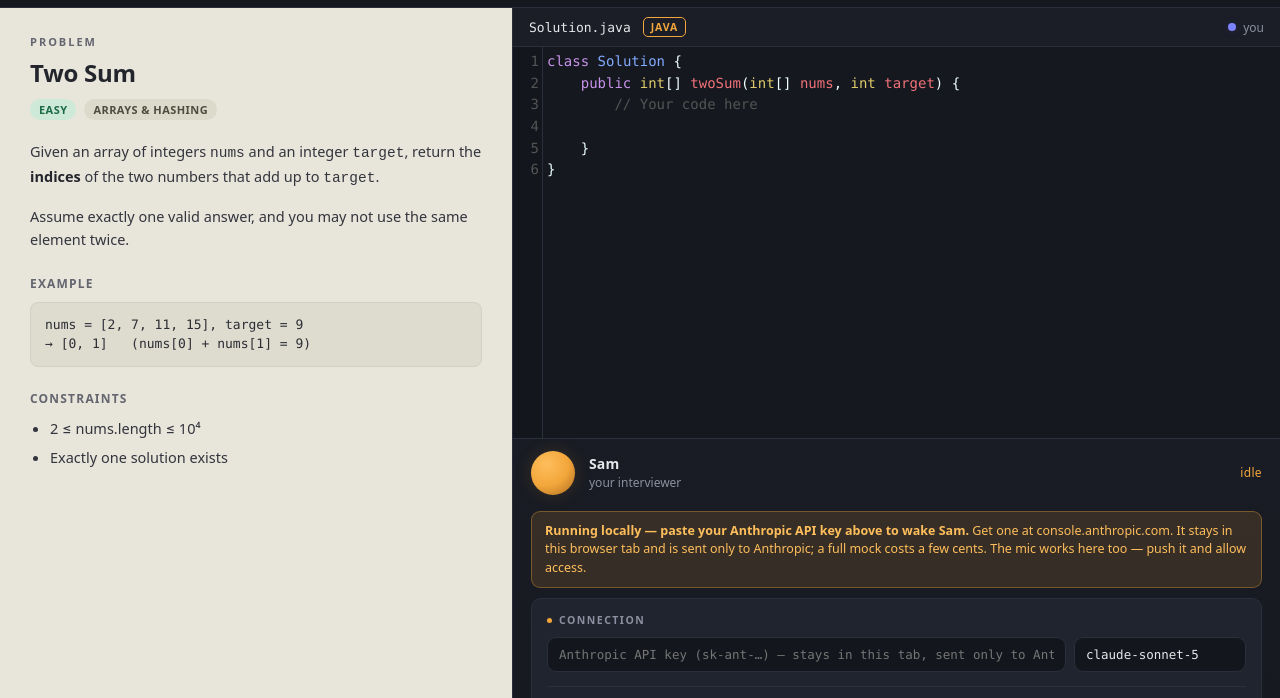
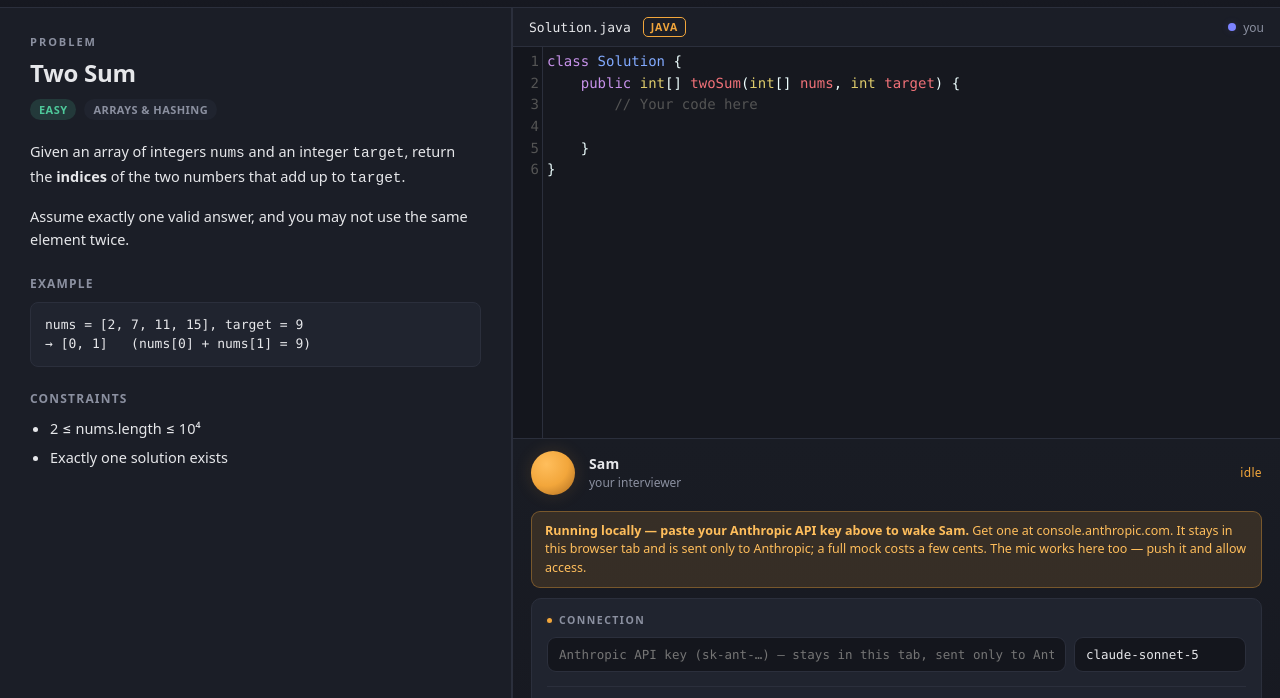
Before and after one commit to zhangzhang/ai_mock_interview, a plain HTML site: page mock-interview-room.html in a window 1280 px wide. Shown: the part 51-749 px from the top of the page. Drawn offline with nearby package versions, Linux system fonts and the light colour scheme.

Commit message:
Recolor problem pane to the dark theme

```diff
--- a/mock-interview-room.html
+++ b/mock-interview-room.html
@@ -19,7 +19,6 @@
   :root{
     --ink:#16181f; --panel:#1b1e27; --panel-2:#20242f; --line:#2b2f3c;
     --text:#e6e7ea; --muted:#8b90a0;
-    --paper:#e8e5db; --paper-ink:#23252d; --paper-soft:#63656f; --paper-line:#d3cfc2;
     --amber:#f2a63b; --amber-2:#ffbe5c; --amber-soft:rgba(242,166,59,.14);
     --indigo:#7c83ff; --indigo-soft:rgba(124,131,255,.14);
     --green:#4ec89a; --red:#e5735e;
@@ -60,23 +59,24 @@
   .stage{flex:1;display:flex;min-height:0}
 
   /* problem sheet */
-  .problem{flex:0 0 40%;max-width:560px;background:var(--paper);color:var(--paper-ink);
-    overflow:auto;padding:26px 30px 40px}
-  .problem .eyebrow{font-size:11px;letter-spacing:.18em;text-transform:uppercase;color:var(--paper-soft);
+  .problem{flex:0 0 40%;max-width:560px;background:var(--panel);color:var(--text);
+    overflow:auto;padding:26px 30px 40px;border-right:1px solid var(--line)}
+  .problem .eyebrow{font-size:11px;letter-spacing:.18em;text-transform:uppercase;color:var(--muted);
     font-weight:700;margin-bottom:10px}
   .problem h2{font-size:24px;margin:0 0 12px;line-height:1.15;font-weight:750;letter-spacing:-.01em}
   .chip{display:inline-block;font-size:11px;font-weight:700;letter-spacing:.04em;text-transform:uppercase;
     padding:3px 9px;border-radius:999px;margin-right:8px}
-  .chip.easy{background:#cfe9d8;color:#1d6b45} .chip.medium{background:#f2e2c2;color:#8a5a12}
-  .chip.hard{background:#f0cfc8;color:#8f3020}
-  .chip.pattern{background:#dcdacb;color:#4d4c40}
-  .problem .body{margin-top:20px;font-size:14.5px;line-height:1.62;color:#33353d}
+  .chip.easy{background:rgba(78,200,154,.16);color:var(--green)}
+  .chip.medium{background:var(--amber-soft);color:var(--amber-2)}
+  .chip.hard{background:rgba(229,115,94,.16);color:var(--red)}
+  .chip.pattern{background:var(--panel-2);color:var(--muted)}
+  .problem .body{margin-top:20px;font-size:14.5px;line-height:1.62;color:var(--text)}
   .problem .body p{margin:0 0 14px}
-  .problem .body strong{color:var(--paper-ink)}
-  .problem .body pre{background:#dedbcf;border:1px solid var(--paper-line);border-radius:8px;
-    padding:12px 14px;font-family:var(--mono);font-size:13px;line-height:1.5;overflow:auto;color:#2c2e35;margin:0 0 14px}
+  .problem .body strong{color:var(--text)}
+  .problem .body pre{background:var(--panel-2);border:1px solid var(--line);border-radius:8px;
+    padding:12px 14px;font-family:var(--mono);font-size:13px;line-height:1.5;overflow:auto;color:var(--text);margin:0 0 14px}
   .problem .body ul{margin:0 0 14px;padding-left:20px} .problem .body li{margin:5px 0}
-  .problem .body h4{font-size:12px;text-transform:uppercase;letter-spacing:.1em;color:var(--paper-soft);
+  .problem .body h4{font-size:12px;text-transform:uppercase;letter-spacing:.1em;color:var(--muted);
     margin:22px 0 9px}
 
   .grip{flex:0 0 1px;background:var(--line)}
```
